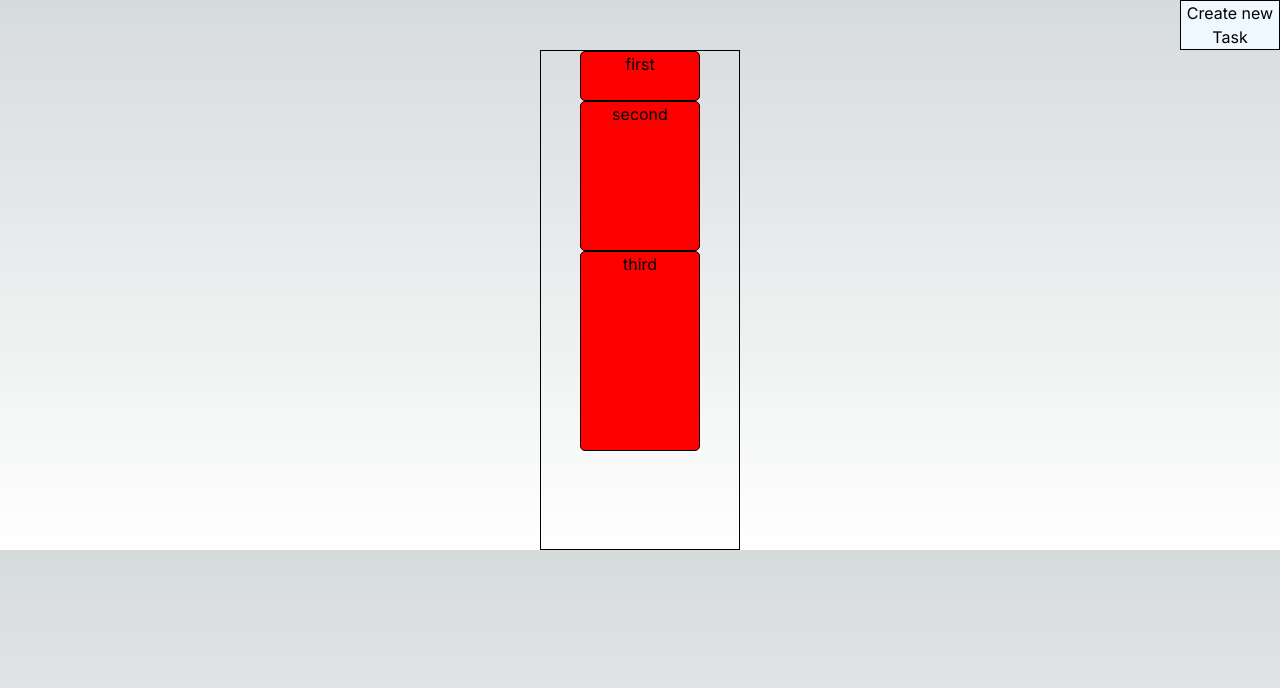
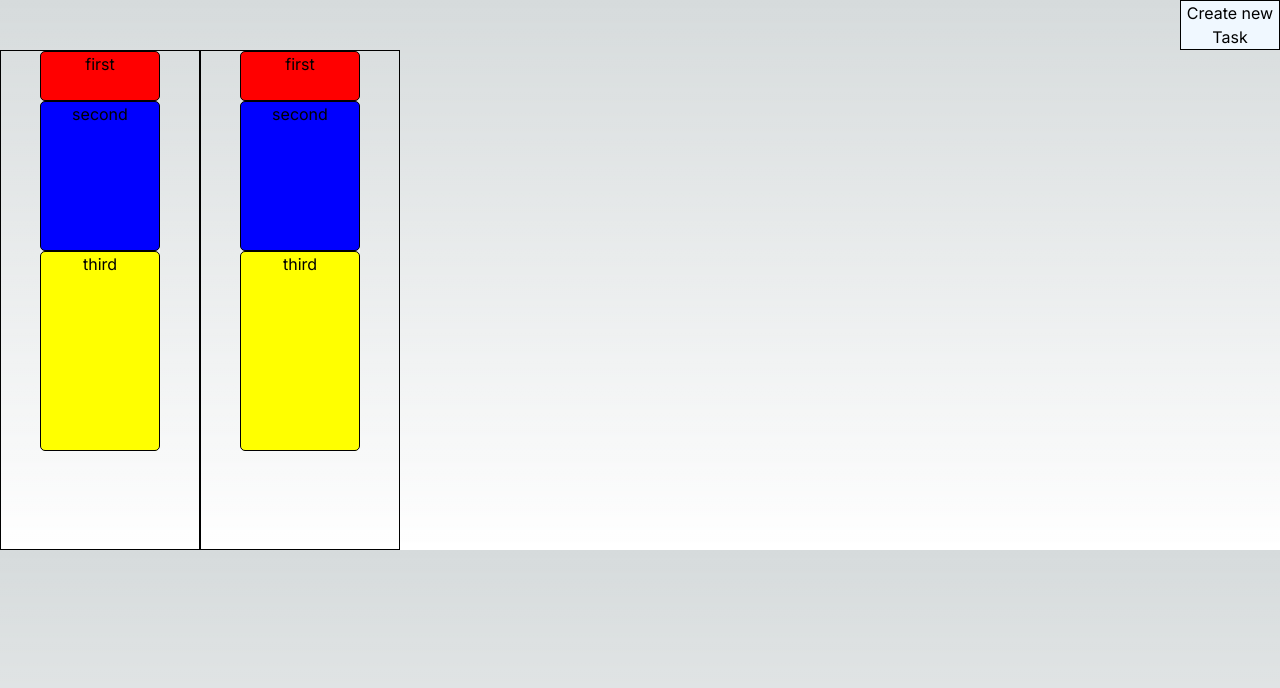
Before and after one commit to bsbgreenfield/dasher, a Next.js app: page / in a window 1280 px wide. Shown: the top 688 px of the page. Built offline with nearby package versions, Linux system fonts and the light colour scheme.

Commit message:
multiple bars

```diff
--- a/src/app/data/dummy_data.ts
+++ b/src/app/data/dummy_data.ts
@@ -26,6 +26,27 @@ const user1: User = {
         description: "This is a third test description!!",
         owner: user1,
         height: 200, index: 2
+      },
+      {
+        id: "b-0",
+        name: "first",
+        description: "This is a test description",
+        owner: user1,
+        height: 50, index: 0
+      },
+      {
+        id: "b-1",
+        name: "second",
+        description: "This is a another test description",
+        owner: user1,
+        height: 150, index: 1
+      },
+      {
+        id: "b-2",
+        name: "third",
+        description: "This is a third test description!!",
+        owner: user1,
+        height: 200, index: 2
       }
   ]
 
--- a/src/app/ui/sandbox/progBar.tsx
+++ b/src/app/ui/sandbox/progBar.tsx
@@ -1,6 +1,7 @@
 import { Task, ProgBarTask } from "@/app/lib/definitions/types";
 import { useEffect, useRef, useState } from "react"
 import TaskRect from "./taskRect";
+import { colorArray } from "@/app/data/dummy_data";
 
 export default function ProgBar({tasks, id, addTask, switchTaskIndices} : {
   tasks:  Task[] | [],
@@ -57,6 +58,7 @@ function doTaskSwap(oldIndex: number, newIndex: number): Map<number, [number, nu
     return newTaskPosMap;
 
 }
+const colorsArray = ['red', "blue", "yellow"]
 
     return (
         <div className="sandbox-body">
@@ -70,7 +72,7 @@ function doTaskSwap(oldIndex: number, newIndex: number): Map<number, [number, nu
              height = {task.height}
              positionMap={task.positionMap}
              swap={doTaskSwap}
-             color="red"
+             color={colorsArray[parseInt(task.id.split('-').pop()!)]}
               />)
             : <></>}
           </div>
--- a/src/app/ui/sandbox/sandbox.tsx
+++ b/src/app/ui/sandbox/sandbox.tsx
@@ -17,6 +17,7 @@ import ProgBar from "./progBar";
 export default function Sandbox() {
     const progMapInit = new Map<string, Task[]>();
     progMapInit.set("a", [dummyTasks[0], dummyTasks[1], dummyTasks[2]]);
+    progMapInit.set("b", [dummyTasks[3], dummyTasks[4], dummyTasks[5]]);
     const progBarsMap = useRef<Map<string, Task[]>>(progMapInit);
 
     function addTask(progBarId: string, task: Task){
@@ -71,7 +72,11 @@ export default function Sandbox() {
                     {formVisible ? "Cancel" : "Create new Task"}
                 </div>
             </div>
-            <ProgBar id={"a"} tasks={progBarsMap.current.get("a") || [] }  addTask={addTask} switchTaskIndices={switchTaskIndices} />
+            <div style={{"display": "flex"}}>
+                <ProgBar id={"a"} tasks={progBarsMap.current.get("a") || [] }  addTask={addTask} switchTaskIndices={switchTaskIndices} />
+                <ProgBar id={"b"} tasks={progBarsMap.current.get("b") || [] }  addTask={addTask} switchTaskIndices={switchTaskIndices} />
+            </div>
+
         </div>
 
     )
```
